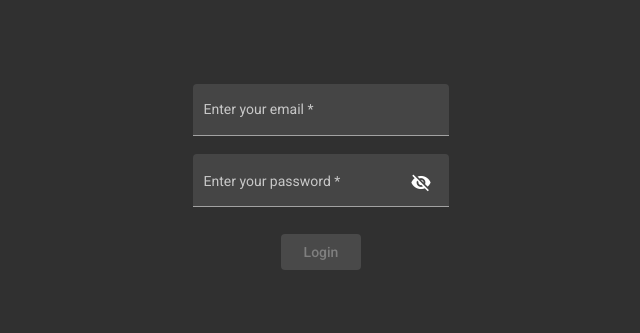
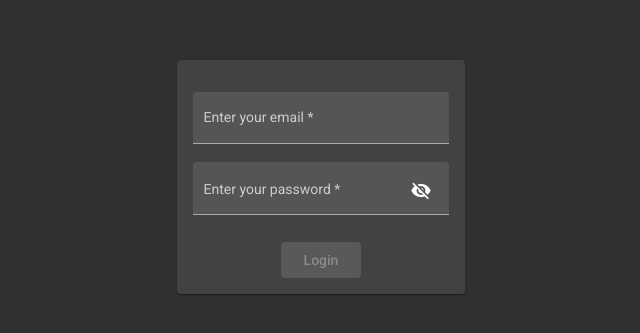
Before and after one commit to PawelPruchniak/savings-io-frontend, an Angular app: page /login in a window 1280 px wide. Shown: the part 127-460 px from the top of the page, without its empty margins (319-959 px from the left). Built offline with nearby package versions, Linux system fonts and the light colour scheme; no server answers.

Commit message:
Add material card over login form

```diff
--- a/src/app/login/login.component.html
+++ b/src/app/login/login.component.html
@@ -1,10 +1,12 @@
 <div class="login-page">
   <form class="login-form">
+    <mat-card class="login-form-card">
+      <mat-card-content>
         <mat-label *ngIf="loginFailed" class="warn-label">
           Login failed. Please make sure your credential are correct.
         </mat-label>
 
-    <mat-form-field appearance="fill" class="form-field">
+        <mat-form-field appearance="fill" class="form-field" id="email-input">
           <mat-label>Enter your email</mat-label>
           <input
             [formControl]="email"
@@ -51,5 +53,7 @@
         >
           Login
         </button>
+      </mat-card-content>
+    </mat-card>
   </form>
 </div>
--- a/src/app/login/login.component.scss
+++ b/src/app/login/login.component.scss
@@ -12,6 +12,15 @@
   justify-content: center;
   align-items: center;
 
+  .login-form-card {
+    > mat-card-content {
+      display: flex;
+      flex-direction: column;
+      justify-content: center;
+      align-items: center;
+    }
+  }
+
   .mat-form-field {
     width: 256px;
   }
@@ -19,8 +28,11 @@
   .warn-label {
     width: 256px;
     text-align: center;
-    margin-bottom: 16px;
     color: $warn;
+  }
+
+  #email-input {
+    margin-top: 16px;
   }
 
   #login-button {
--- a/src/variables.scss
+++ b/src/variables.scss
@@ -1 +1 @@
-$warn: #d32f2f;
+$warn: #e53935;
```
Lines whose indentation alone changed are shown as unchanged.
